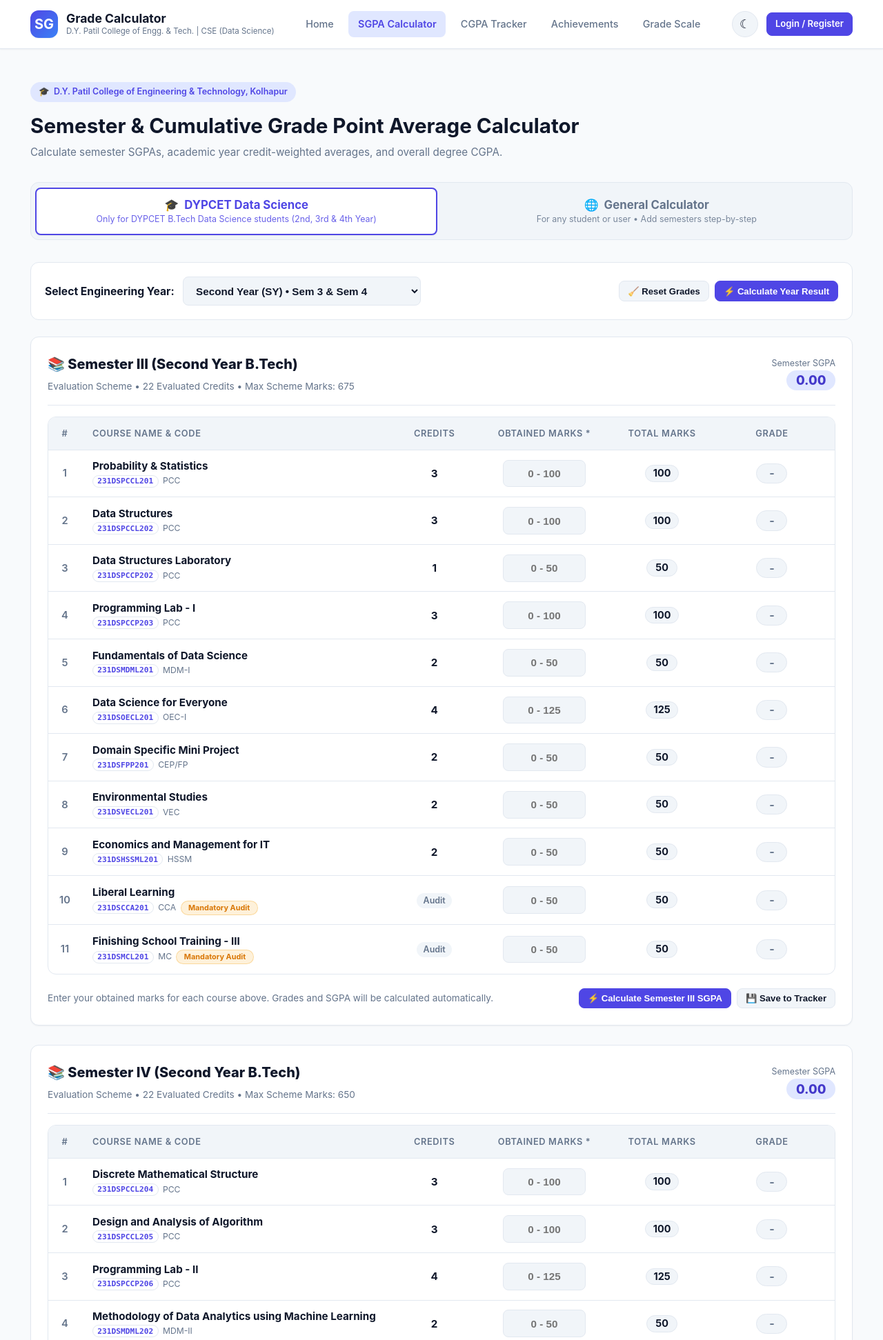
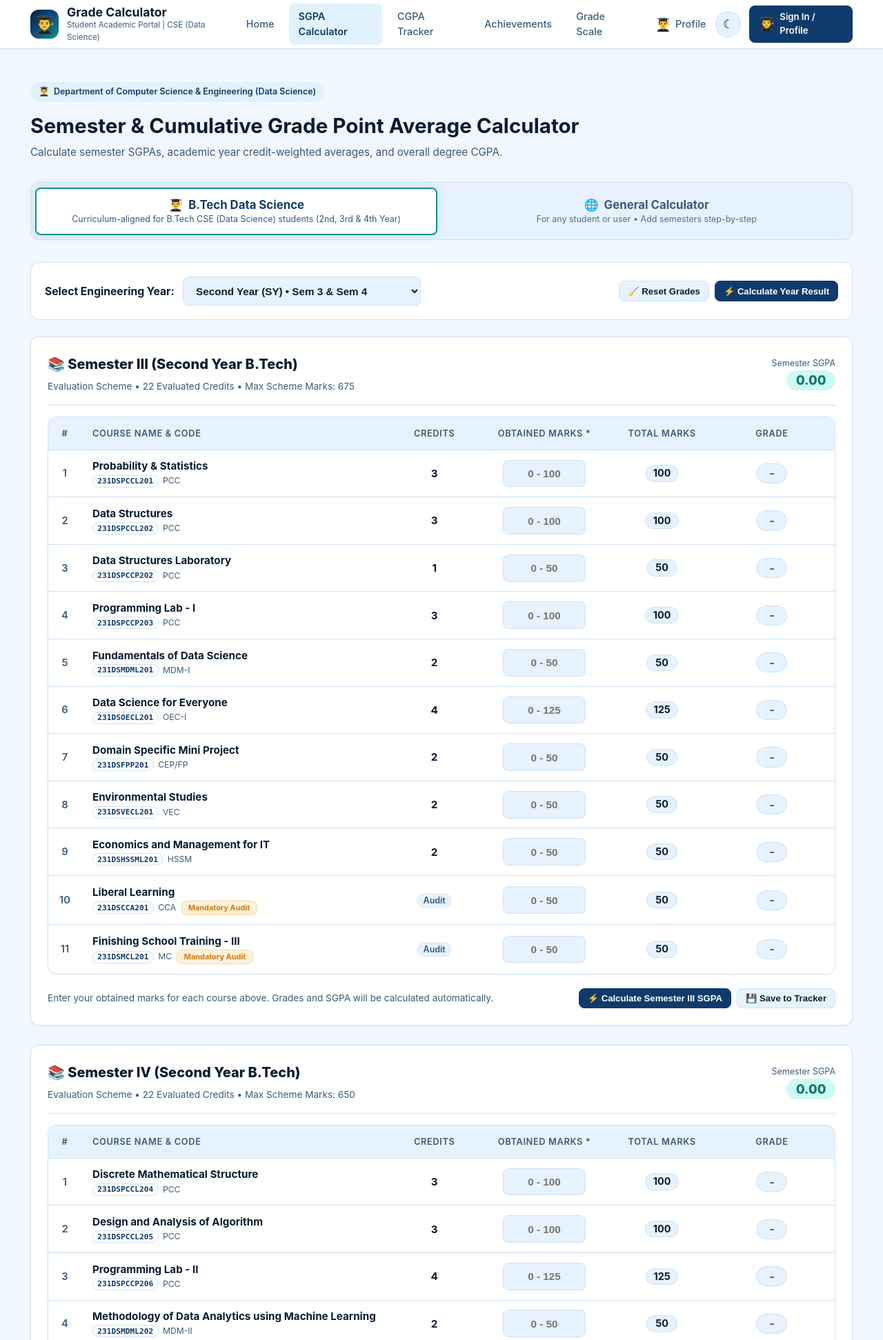
Before and after one commit to radhapatil0107/CGPA_Calculator, a Flask app: page /calculator in a window 1280 px wide. Shown: the top 1943 px of the page at 69% size. Run offline with Flask 3, Linux system fonts and the light colour scheme.

Commit message:
Update logo to graduate student icon, remove DY Patil mentions, and ensure persistent profile across all tabs

```diff
--- a/cgpa-calculator/backend/app.py
+++ b/cgpa-calculator/backend/app.py
@@ -7,7 +7,7 @@ D.Y. Patil College of Engineering & Technology, Kolhapur
 import os
 import json
 import re
-from datetime import datetime
+from datetime import datetime, timedelta
 from functools import wraps
 
 from flask import (
@@ -57,7 +57,8 @@ app = Flask(
     template_folder=templates_path,
     static_folder=static_path,
 )
-app.config["SECRET_KEY"] = os.environ.get("SECRET_KEY", "dypcet-cse-ds-grade-calc-secret-2026")
+app.config["SECRET_KEY"] = os.environ.get("SECRET_KEY", "academic-grade-calc-secret-2026")
+app.config["PERMANENT_SESSION_LIFETIME"] = timedelta(days=30)
 
 # Database URI with PostgreSQL compatibility (e.g., for cloud deployment)
 if database_url.startswith("postgres://"):
@@ -104,7 +105,7 @@ class StudentProfile(db.Model):
     prn = db.Column(db.String(40), default="202401234567")
     branch = db.Column(db.String(150), default="B.Tech Computer Science & Engineering (Data Science)")
     year = db.Column(db.String(80), default="Second Year (SY)")
-    college = db.Column(db.String(200), default="D.Y. Patil College of Engineering & Technology, Kolhapur")
+    college = db.Column(db.String(200), default="College of Engineering & Technology")
     updated_at = db.Column(db.DateTime, default=datetime.utcnow, onupdate=datetime.utcnow)
 
     def to_dict(self):
@@ -175,6 +176,13 @@ def inject_global_data():
     """Inject current user, profile, and active page into all Jinja templates."""
     user = get_current_user()
     profile = user.profile if user else None
+    if user and not profile:
+        profile = StudentProfile(user_id=user.id, name=user.username)
+        db.session.add(profile)
+        try:
+            db.session.commit()
+        except Exception:
+            db.session.rollback()
     return {
         "current_user": user,
         "current_profile": profile,
@@ -273,11 +281,12 @@ def login_view():
                 prn="",
                 branch=branch,
                 year="Second Year (SY)",
-                college="D.Y. Patil College of Engineering & Technology, Kolhapur"
+                college="College of Engineering & Technology"
             )
             db.session.add(profile)
             db.session.commit()
 
+            session.permanent = True
             session["user_id"] = new_user.id
             session["username"] = new_user.username
             flash(f"Welcome, {name}! Your account has been registered successfully.", "success")
@@ -307,6 +316,7 @@ def login_view():
                     user = prof.user
 
             if user and user.check_password(password):
+                session.permanent = True
                 session["user_id"] = user.id
                 session["username"] = user.username
                 flash(f"Welcome back, {user.profile.name if user.profile else user.username}!", "success")
--- a/cgpa-calculator/frontend/static/css/style.css
+++ b/cgpa-calculator/frontend/static/css/style.css
@@ -9,36 +9,43 @@
    -------------------------------------------------------------------------- */
 :root {
   color-scheme: light;
-  --primary: #4f46e5;
-  --primary-hover: #4338ca;
-  --primary-light: #e0e7ff;
-  --primary-gradient: linear-gradient(135deg, #4f46e5 0%, #3b82f6 100%);
-  --accent: #06b6d4;
-  --success: #10b981;
-  --success-light: #d1fae5;
+  /* Navy Blue + Light Blue + White Theme with Teal Accents */
+  --primary: #0f3b6c;               /* Deep Navy Blue */
+  --primary-hover: #0a2544;         /* Rich Dark Navy */
+  --primary-light: #e0f2fe;         /* Crisp Light Blue */
+  --primary-gradient: linear-gradient(135deg, #0a1e3b 0%, #0f4c81 50%, #0d9488 100%); /* Navy to Teal */
+
+  --accent: #0d9488;                /* Vibrant Teal Accent */
+  --accent-hover: #0f766e;          /* Deep Teal */
+  --accent-light: #ccfbf1;          /* Soft Light Teal */
+  --accent-gradient: linear-gradient(135deg, #0d9488 0%, #06b6d4 100%);
+
+  --success: #0d9488;               /* Teal Success Accent */
+  --success-light: #ccfbf1;
   --warning: #f59e0b;
   --warning-light: #fef3c7;
   --danger: #ef4444;
   --danger-light: #fee2e2;
 
-  --bg-main: #f8fafc;
-  --bg-card: #ffffff;
-  --bg-secondary: #f1f5f9;
-  --border-color: #e2e8f0;
-  --border-focus: #818cf8;
+  --bg-main: #f0f7ff;               /* Crisp Light Blue-White Tone */
+  --bg-card: #ffffff;               /* Pure Crisp White */
+  --bg-secondary: #e6f2fd;          /* Soft Light Blue Surface */
+  --border-color: #cfe2f5;          /* Subtle Light Blue Border */
+  --border-focus: #0ea5e9;          /* Sky Blue Focus Ring */
 
-  --text-main: #0f172a;
-  --text-muted: #64748b;
-  --text-subtle: #94a3b8;
+  --text-main: #0a1c33;             /* Deep Navy High-Contrast Text */
+  --text-muted: #3b5a7a;            /* Slate Navy Muted Text */
+  --text-subtle: #7393b3;           /* Soft Blue-Gray Subtle Text */
   --text-inverse: #ffffff;
 
-  --shadow-sm: 0 1px 2px 0 rgba(0, 0, 0, 0.05);
-  --shadow-md: 0 4px 6px -1px rgba(0, 0, 0, 0.1), 0 2px 4px -2px rgba(0, 0, 0, 0.1);
-  --shadow-lg: 0 10px 15px -3px rgba(0, 0, 0, 0.1), 0 4px 6px -4px rgba(0, 0, 0, 0.1);
-  --shadow-glow: 0 0 15px rgba(79, 70, 229, 0.25);
-  --glow-blue: 0 0 14px rgba(59, 130, 246, 0.45);
-  --glow-blue-sm: 0 0 10px rgba(59, 130, 246, 0.35);
-  --glow-blue-lg: 0 0 18px rgba(59, 130, 246, 0.5);
+  --shadow-sm: 0 1px 3px 0 rgba(10, 30, 60, 0.06);
+  --shadow-md: 0 4px 8px -1px rgba(10, 30, 60, 0.08), 0 2px 4px -2px rgba(10, 30, 60, 0.06);
+  --shadow-lg: 0 10px 20px -3px rgba(10, 30, 60, 0.12), 0 4px 6px -4px rgba(10, 30, 60, 0.06);
+  --shadow-glow: 0 0 16px rgba(14, 165, 233, 0.25);
+  --glow-blue: 0 0 14px rgba(14, 165, 233, 0.45);
+  --glow-blue-sm: 0 0 10px rgba(14, 165, 233, 0.35);
+  --glow-blue-lg: 0 0 18px rgba(13, 148, 136, 0.45);
+  --glow-teal: 0 0 16px rgba(13, 148, 136, 0.5);
 
   --radius-sm: 8px;
   --radius-md: 12px;
@@ -136,17 +155,17 @@ a:hover {
 }
 
 .brand-logo-icon {
-  width: 40px;
-  height: 40px;
+  width: 42px;
+  height: 42px;
   border-radius: var(--radius-md);
   background: var(--primary-gradient);
   display: flex;
   align-items: center;
   justify-content: center;
-  color: #fff;
-  font-weight: 700;
-  font-size: 1.25rem;
+  font-size: 1.55rem;
+  line-height: 1;
   box-shadow: var(--shadow-sm);
+  user-select: none;
 }
 
 .brand-text h1 {
@@ -628,14 +659,18 @@ input[type="number"] {
   line-height: 1;
 }
 
-.badge-O { background: #dbeafe; color: #1e40af; }
-.badge-A-plus { background: #e0e7ff; color: #4338ca; }
-.badge-A { background: #ede9fe; color: #6d28d9; }
+.badge-O { background: #e0f2fe; color: #0369a1; }
+.badge-A-plus { background: #ccfbf1; color: #0f766e; }
+.badge-A { background: #e0e7ff; color: #1e40af; }
 .badge-B-plus { background: #d1fae5; color: #065f46; }
 .badge-B { background: #ecfdf5; color: #047857; }
 .badge-C { background: #fef3c7; color: #92400e; }
 .badge-P { background: #ffedd5; color: #9a3412; }
 .badge-F { background: #fee2e2; color: #991b1b; }
+
+[data-theme="dark"] .badge-O { background: rgba(56, 189, 248, 0.2); color: #7dd3fc; }
+[data-theme="dark"] .badge-A-plus { background: rgba(45, 212, 191, 0.2); color: #5eead4; }
+[data-theme="dark"] .badge-A { background: rgba(147, 197, 253, 0.2); color: #93c5fd; }
 
 /* --------------------------------------------------------------------------
    Alerts & Notifications
@@ -1074,12 +1109,12 @@ input[type="number"] {
 .calc-nav-tab.active {
   background: var(--bg-card);
   color: var(--primary);
-  border-color: var(--primary);
-  box-shadow: var(--shadow-sm);
+  border-color: var(--accent);
+  box-shadow: 0 0 12px rgba(13, 148, 136, 0.22);
 }
 
 .calc-nav-tab.active:hover {
-  box-shadow: var(--glow-blue-lg);
+  box-shadow: var(--glow-teal);
 }
 
 .calc-nav-tab .tab-title {
--- a/cgpa-calculator/frontend/static/js/syllabus.js
+++ b/cgpa-calculator/frontend/static/js/syllabus.js
@@ -3,7 +3,7 @@
  * Easy to edit directly or modify backend/syllabus.py / syllabus.json
  */
 const DYPCET_SYLLABUS = {
-  "college": "D.Y. Patil College of Engineering & Technology, Kolhapur",
+  "college": "Department of Computer Science & Engineering (Data Science)",
   "department": "Computer Science & Engineering (Data Science)",
   "scheme": "NEP-2020 Autonomous Curriculum",
   "years": {
--- a/cgpa-calculator/frontend/templates/achievements.html
+++ b/cgpa-calculator/frontend/templates/achievements.html
@@ -5,7 +5,7 @@
 {% block content %}
 <div class="page-header">
   <div class="college-tag">
-    <span>🏆</span> D.Y. Patil College of Engineering & Technology, Kolhapur
+    <span>🏆</span> Department of Computer Science &amp; Engineering (Data Science)
   </div>
   <div style="display: flex; justify-content: space-between; align-items: flex-end; flex-wrap: wrap; gap: 1rem;">
     <div>
--- a/cgpa-calculator/frontend/templates/base.html
+++ b/cgpa-calculator/frontend/templates/base.html
@@ -3,7 +3,7 @@
 <head>
   <meta charset="UTF-8">
   <meta name="viewport" content="width=device-width, initial-scale=1.0">
-  <title>{% block title %}Student Grade Calculator{% endblock %} | DYPCET CSE (Data Science)</title>
+  <title>{% block title %}Student Grade Calculator{% endblock %} | CGPA Calculator</title>
 
   <!-- Font & Icons -->
   <link rel="preconnect" href="https://fonts.googleapis.com">
@@ -24,11 +24,11 @@
   <nav class="navbar">
     <div class="nav-container">
       <div class="brand-wrapper">
-        <div class="brand-logo-icon">SG</div>
+        <div class="brand-logo-icon" title="Student Grade Portal" style="font-size: 1.55rem; line-height: 1; display: flex; align-items: center; justify-content: center;">👨‍🎓</div>
         <div class="brand-text">
           <a href="{{ url_for('index') }}" style="text-decoration: none;">
             <h1>Grade Calculator</h1>
-            <span>D.Y. Patil College of Engg. & Tech. | CSE (Data Science)</span>
+            <span>Student Academic Portal | CSE (Data Science)</span>
           </a>
         </div>
       </div>
@@ -63,6 +63,12 @@
             Grade Scale
           </a>
         </li>
+        <li>
+          <a href="{{ url_for('student_info_view') if current_user else url_for('login_view') }}" class="nav-link {% if active_page == 'student_info' %}active{% endif %}" title="Student Profile">
+            <span style="font-size: 1.15rem; line-height: 1;">👨‍🎓</span>
+            <span>Profile</span>
+          </a>
+        </li>
       </ul>
 
       <div class="nav-actions">
@@ -73,16 +79,18 @@
 
         {% if current_user %}
           <div style="display: flex; align-items: center; gap: 0.5rem;">
-            <a href="{{ url_for('student_info_view') }}" class="btn btn-secondary btn-sm" title="View Profile">
-              &#128100; {{ current_profile.name.split(' ')[0] if current_profile and current_profile.name else current_user.username }}
+            <a href="{{ url_for('student_info_view') }}" class="btn btn-secondary btn-sm" title="View Profile" style="display: inline-flex; align-items: center; gap: 0.45rem; font-weight: 600;">
+              <span style="font-size: 1.25rem; line-height: 1;">👨‍🎓</span>
+              <span>{{ current_profile.name if current_profile and current_profile.name else current_user.username }}</span>
             </a>
             <a href="{{ url_for('logout_view') }}" class="btn btn-outline btn-sm" title="Logout">
               Logout
             </a>
           </div>
         {% else %}
-          <a href="{{ url_for('login_view') }}" class="btn btn-primary btn-sm">
-            Login / Register
+          <a href="{{ url_for('login_view') }}" class="btn btn-primary btn-sm" style="display: inline-flex; align-items: center; gap: 0.45rem; font-weight: 600;">
+            <span style="font-size: 1.2rem; line-height: 1;">👨‍🎓</span>
+            <span>Sign In / Profile</span>
           </a>
         {% endif %}
       </div>
@@ -115,7 +123,7 @@
         <strong>Student Grade Calculator</strong> &bull; College Mini Project
       </p>
       <p style="margin-top: 0.35rem; font-size: 0.8rem;">
-        Second Year B.Tech CSE (Data Science) &bull; D.Y. Patil College of Engineering & Technology, Kolhapur
+        Second Year B.Tech CSE (Data Science) &bull; Student Academic Portal
       </p>
       <p style="margin-top: 0.5rem; font-size: 0.75rem; color: var(--text-subtle);">
         Calculates SGPA and CGPA in accordance with university credit grading standards.
--- a/cgpa-calculator/frontend/templates/calculator.html
+++ b/cgpa-calculator/frontend/templates/calculator.html
@@ -5,7 +5,7 @@
 {% block content %}
 <div class="page-header">
   <div class="college-tag">
-    <span>&#127891;</span> D.Y. Patil College of Engineering &amp; Technology, Kolhapur
+    <span>👨‍🎓</span> Department of Computer Science &amp; Engineering (Data Science)
   </div>
   <h2>Semester &amp; Cumulative Grade Point Average Calculator</h2>
   <p>
@@ -17,10 +17,10 @@
 <div class="calc-nav-container">
   <button type="button" class="calc-nav-tab active" id="tabBtnDypcet" onclick="switchMainTab('dypcet')">
     <div class="tab-title">
-      <span>&#127891;</span> DYPCET Data Science
+      <span>👨‍🎓</span> B.Tech Data Science
     </div>
     <div class="tab-desc">
-      Only for DYPCET B.Tech Data Science students (2nd, 3rd &amp; 4th Year)
+      Curriculum-aligned for B.Tech CSE (Data Science) students (2nd, 3rd &amp; 4th Year)
     </div>
   </button>
 
@@ -310,8 +310,7 @@
 
 <!-- Printable Grade Sheet Component (Visible only when printing) -->
 <div id="printableResultContainer" class="printable-header">
-  <h2>D.Y. Patil College of Engineering &amp; Technology, Kolhapur</h2>
-  <p>Department of Computer Science &amp; Engineering (Data Science)</p>
+  <h2>Department of Computer Science &amp; Engineering (Data Science)</h2>
   <p style="font-weight: 700; margin-top: 4px;" id="printReportTitle">OFFICIAL ACADEMIC GRADE REPORT</p>
   <div style="margin: 15px 0; text-align: left; font-size: 10pt; line-height: 1.6;">
     <p><strong>Student Name:</strong> {{ current_profile.name if current_profile else 'Student' }}</p>
--- a/cgpa-calculator/frontend/templates/grade_scale.html
+++ b/cgpa-calculator/frontend/templates/grade_scale.html
@@ -5,7 +5,7 @@
 {% block content %}
 <div class="page-header">
   <div class="college-tag">
-    <span>&#127891;</span> D.Y. Patil College of Engineering & Technology, Kolhapur
+    <span>👨‍🎓</span> Department of Computer Science &amp; Engineering (Data Science)
   </div>
   <h2>10-Point Credit Grade Scale & Conversion Standards</h2>
   <p>
@@ -127,7 +127,7 @@
 
       <ul style="padding-left: 1.25rem; font-size: 0.85rem; color: var(--text-muted); line-height: 1.7;">
         <li>
-          <strong style="color: var(--text-main);">AICTE / DYPCET Standard:</strong> Percentage = CGPA &times; 9.5 (Default).
+          <strong style="color: var(--text-main);">Autonomous University Standard:</strong> Percentage = CGPA &times; 9.5 (Default).
         </li>
         <li>
           <strong style="color: var(--text-main);">Alternative Shivaji University Formula:</strong> Percentage = (CGPA - 0.75) &times; 10 (You can adjust multiplier above).
--- a/cgpa-calculator/frontend/templates/index.html
+++ b/cgpa-calculator/frontend/templates/index.html
@@ -8,7 +8,7 @@
   <div style="display: flex; justify-content: space-between; align-items: center; flex-wrap: wrap; gap: 1.5rem;">
     <div>
       <div class="college-tag">
-        <span>&#127891;</span> D.Y. Patil College of Engineering & Technology, Kolhapur
+        <span>👨‍🎓</span> Department of Computer Science &amp; Engineering (Data Science)
       </div>
       <h2 style="font-size: 1.75rem; font-weight: 800; color: var(--text-main); margin-bottom: 0.5rem;">
         Student Grade Calculator & CGPA Tracker
--- a/cgpa-calculator/frontend/templates/login.html
+++ b/cgpa-calculator/frontend/templates/login.html
@@ -9,7 +9,7 @@
     <!-- College Identity Header -->
     <div style="text-align: center; margin-bottom: 1.75rem;">
       <div class="college-tag">
-        <span>&#127891;</span> D.Y. Patil College of Engineering & Technology, Kolhapur
+        <span>👨‍🎓</span> Department of Computer Science &amp; Engineering (Data Science)
       </div>
       <h2 style="font-size: 1.6rem; font-weight: 700; color: var(--text-main);">
         Student Portal
--- a/cgpa-calculator/frontend/templates/report.html
+++ b/cgpa-calculator/frontend/templates/report.html
@@ -137,9 +137,9 @@
   <div class="report-sheet">
     <!-- Header -->
     <div class="report-header">
-      <h1>D.Y. Patil College of Engineering & Technology, Kolhapur</h1>
-      <h2>Department of Computer Science & Engineering (Data Science)</h2>
-      <p>Kasaba Bawada, Kolhapur - 416006, Maharashtra, India</p>
+      <h1>Department of Computer Science &amp; Engineering (Data Science)</h1>
+      <h2>Autonomous Engineering Degree &bull; Academic Transcript</h2>
+      <p>Student Academic Performance &amp; Evaluation Record</p>
       <div style="display: inline-block; margin-top: 0.75rem; padding: 0.25rem 0.75rem; background: #e0e7ff; color: #4338ca; border-radius: 9999px; font-weight: 700; font-size: 0.82rem;">
         {% if report_type == 'semester' %}
           SEMESTER GRADE REPORT SHEET
--- a/cgpa-calculator/frontend/templates/student_info.html
+++ b/cgpa-calculator/frontend/templates/student_info.html
@@ -5,7 +5,7 @@
 {% block content %}
 <div class="page-header">
   <div class="college-tag">
-    <span>&#127891;</span> D.Y. Patil College of Engineering & Technology, Kolhapur
+    <span>👨‍🎓</span> Department of Computer Science &amp; Engineering (Data Science)
   </div>
   <h2>Student Information & Academic Profile</h2>
   <p>
@@ -91,7 +91,7 @@
           class="form-control"
           value="{{ profile.college }}"
           required
-          placeholder="e.g. D.Y. Patil College of Engineering & Technology, Kolhapur"
+          placeholder="Enter your college / institution name"
         >
       </div>
 
--- a/cgpa-calculator/frontend/templates/target.html
+++ b/cgpa-calculator/frontend/templates/target.html
@@ -5,7 +5,7 @@
 {% block content %}
 <div class="page-header">
   <div class="college-tag">
-    <span>&#127891;</span> D.Y. Patil College of Engineering & Technology, Kolhapur
+    <span>👨‍🎓</span> Department of Computer Science &amp; Engineering (Data Science)
   </div>
   <h2>Target CGPA Strategy & Planner</h2>
   <p>
--- a/cgpa-calculator/frontend/templates/tracker.html
+++ b/cgpa-calculator/frontend/templates/tracker.html
@@ -5,7 +5,7 @@
 {% block content %}
 <div class="page-header">
   <div class="college-tag">
-    <span>&#127891;</span> D.Y. Patil College of Engineering & Technology, Kolhapur
+    <span>👨‍🎓</span> Department of Computer Science &amp; Engineering (Data Science)
   </div>
   <div style="display: flex; justify-content: space-between; align-items: flex-end; flex-wrap: wrap; gap: 1rem;">
     <div>
```
Also changed, not shown: other parts of cgpa-calculator/frontend/static/css/style.css (+49 -25 lines), 1 other file.
